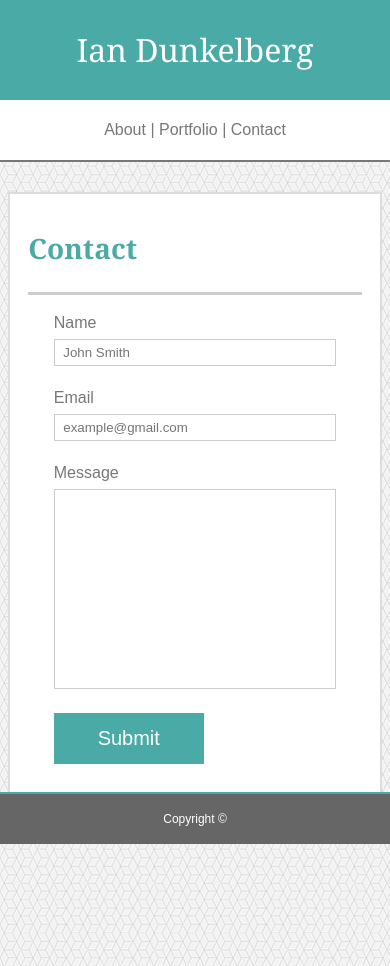
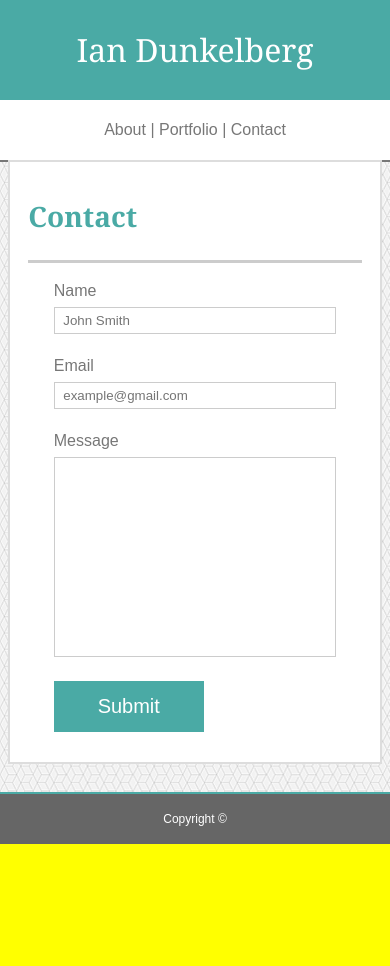
Before and after one commit to dunkeltron/dunkeltron.github.io, a plain HTML site: page contact.html in a window 390 px wide. After the commit the page ends 844 px from the top, so only its background shows below. Drawn offline with Linux system fonts and the light colour scheme.

Commit message:
scaling issues fixed + top bar not sticking to top.

```diff
--- a/assets/css/style.css
+++ b/assets/css/style.css
@@ -13,7 +13,8 @@ body{
     border-bottom-color: #dddddd;
     border-bottom: 2px;
     border-style: solid;
-    position: relative;
+    position: absolute;
+    top:0;
     right: auto;
     width: 100%;
     height:100px;
@@ -22,6 +23,7 @@ body{
 .top-block{
     width: 70%;
     position: relative;
+    top:0;
     margin-left: auto;
     margin-right:auto;
     max-width: 960px;
@@ -53,7 +55,7 @@ a{
 
 .content-block{
     position: relative;
-    top:50px;
+    top:100px;
     margin-left:auto;
     margin-right: auto;
     max-width: 956px;
@@ -215,7 +217,7 @@ input[type=submit] {
     }
     .content-block{
         position: relative;
-        top:30px;
+        top:100px;
         margin-left:2.5%;
         max-width: 720px;
         width: 95%;
@@ -273,7 +275,7 @@ input[type=submit] {
     }
     .content-block{
         position: relative;
-        top:30px;
+        top:100px;
         margin-left:auto;
         margin-right: auto;
         max-width: 720px;
@@ -314,13 +316,15 @@ input[type=submit] {
     }
     .content-block{
         width:95%;
+        top:160px;
     }
-    .top-bar{
+    .top-bar {
         width: 100%;
-        margin:0;
-        position: static;
-        height:160px;
-        padding:0;
+        margin: 0;
+        position: absolute;
+        top: 0;
+        height: 160px;
+        padding: 0;
     }
     .top-block{
         width: 100%;
```
Also changed, not shown: index.html (+1 -1 lines), portfolio.html (+6 -6 lines).
